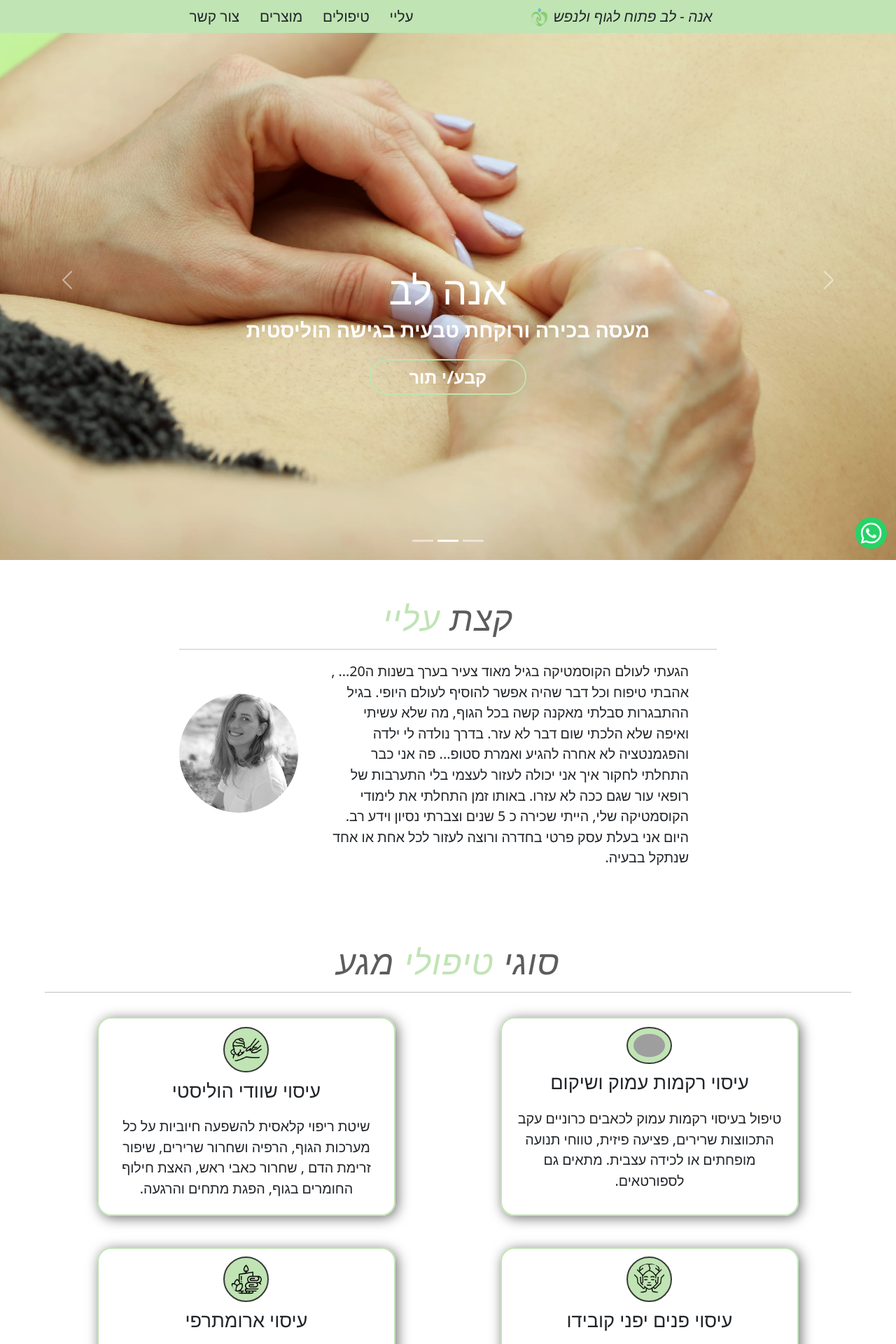
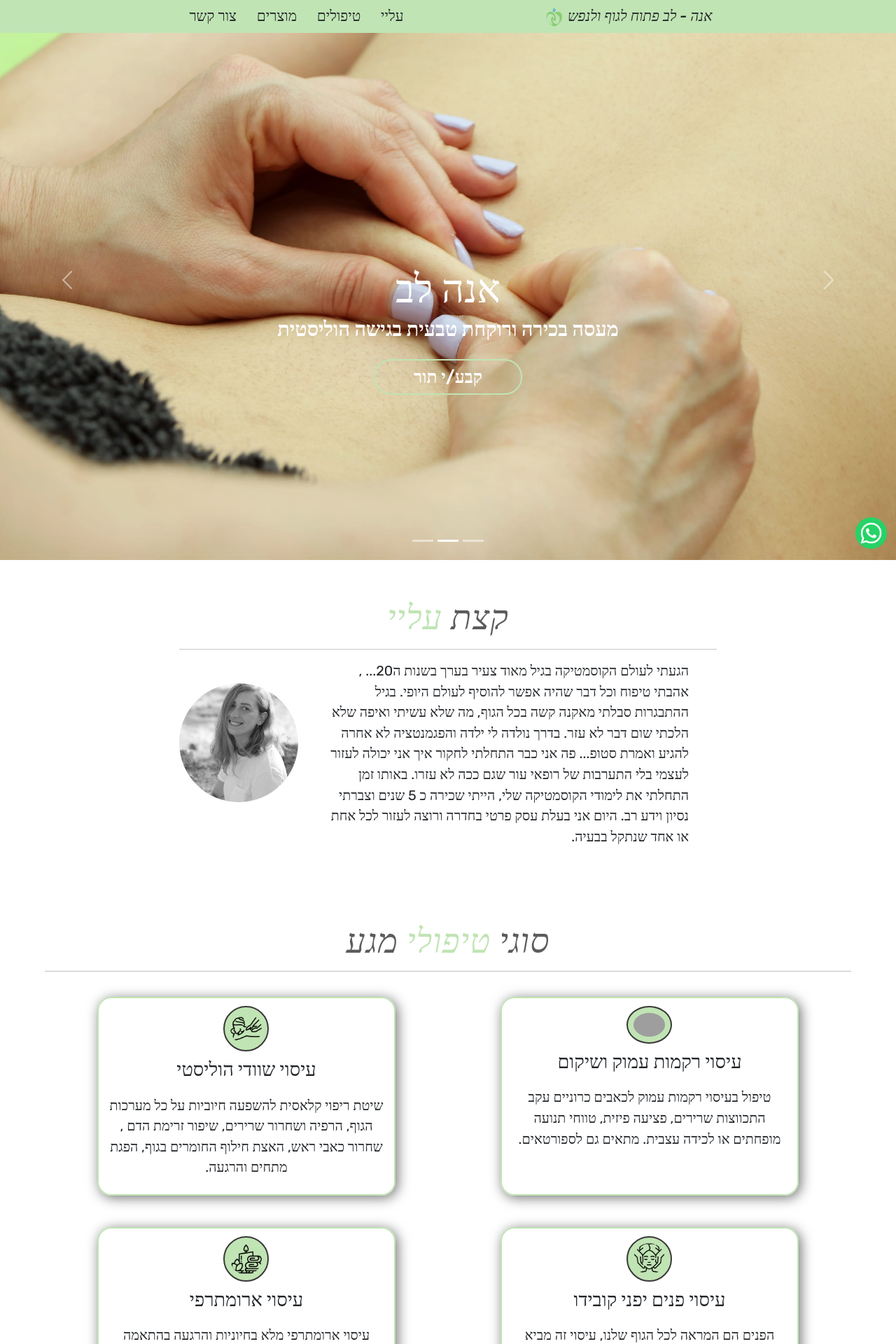
Before and after one commit to Silveronski/massuese-landingpage, a React (Vite) app: page / in a window 1280 px wide. Shown: the top 1920 px of the page at 70% size. Built offline with nearby package versions, Linux system fonts and the light colour scheme; grey boxes are pictures that could not be loaded.

Commit message:
fix font

```diff
--- a/src/styles/about.scss
+++ b/src/styles/about.scss
@@ -2,6 +2,7 @@
     display: flex;
     align-items: center;
     justify-content: center;
+    font-family: Rubik;
     .aboutMe-wrapper{
         width: 60%;
         @include mobile{
--- a/src/styles/carousel.scss
+++ b/src/styles/carousel.scss
@@ -3,6 +3,7 @@
     height: 100vh;
     user-select: none;
     position: relative;
+    font-family: Rubik;
     .carousel-item{
         position: relative;
         height: 100vh;
--- a/src/styles/footer.scss
+++ b/src/styles/footer.scss
@@ -7,6 +7,7 @@ footer{
         display: flex;
         align-items: center;
         justify-content: space-evenly;
+        font-family: Rubik;
         @include mobile{
             height: 800px;
             margin-top: 5rem;
--- a/src/styles/header.scss
+++ b/src/styles/header.scss
@@ -17,6 +17,7 @@ header{
         z-index: 10;
         width: 100%;
         background-color: $greenColor;
+        font-family: Rubik;
         @keyframes slideInFromAbove {
             0%{
                 top: -100%;
--- a/src/styles/products.scss
+++ b/src/styles/products.scss
@@ -3,6 +3,7 @@
     display: flex;
     flex-direction: column;
     align-items: center;
+    font-family: Rubik;
     h4{
         text-align: center;
         font-size: 3rem;
--- a/src/styles/treatments.scss
+++ b/src/styles/treatments.scss
@@ -4,6 +4,7 @@
     flex-direction: column;
     align-items: center;
     justify-content: center;
+    font-family: Rubik;
     h3{
         text-align: center;
         font-style: italic;
```
